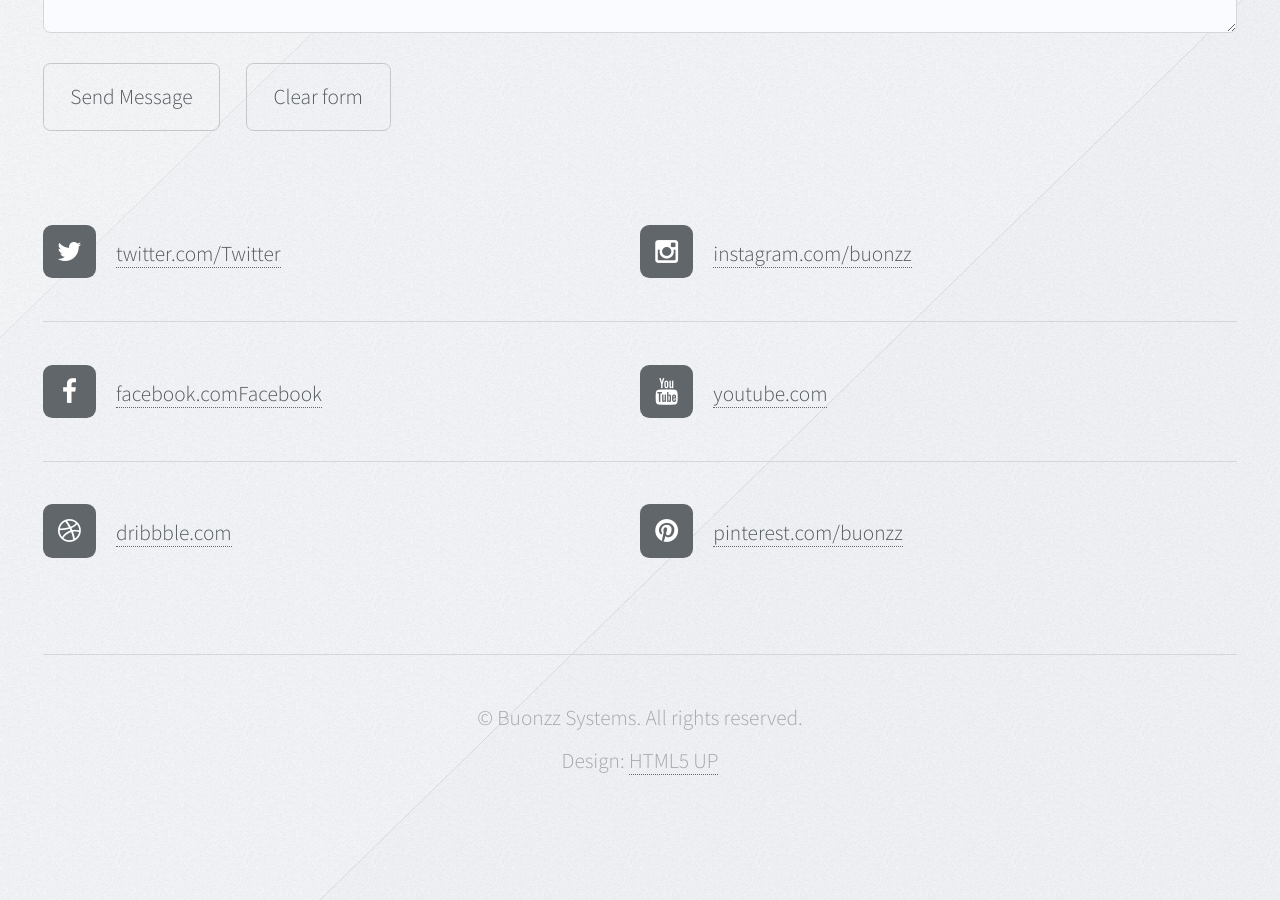
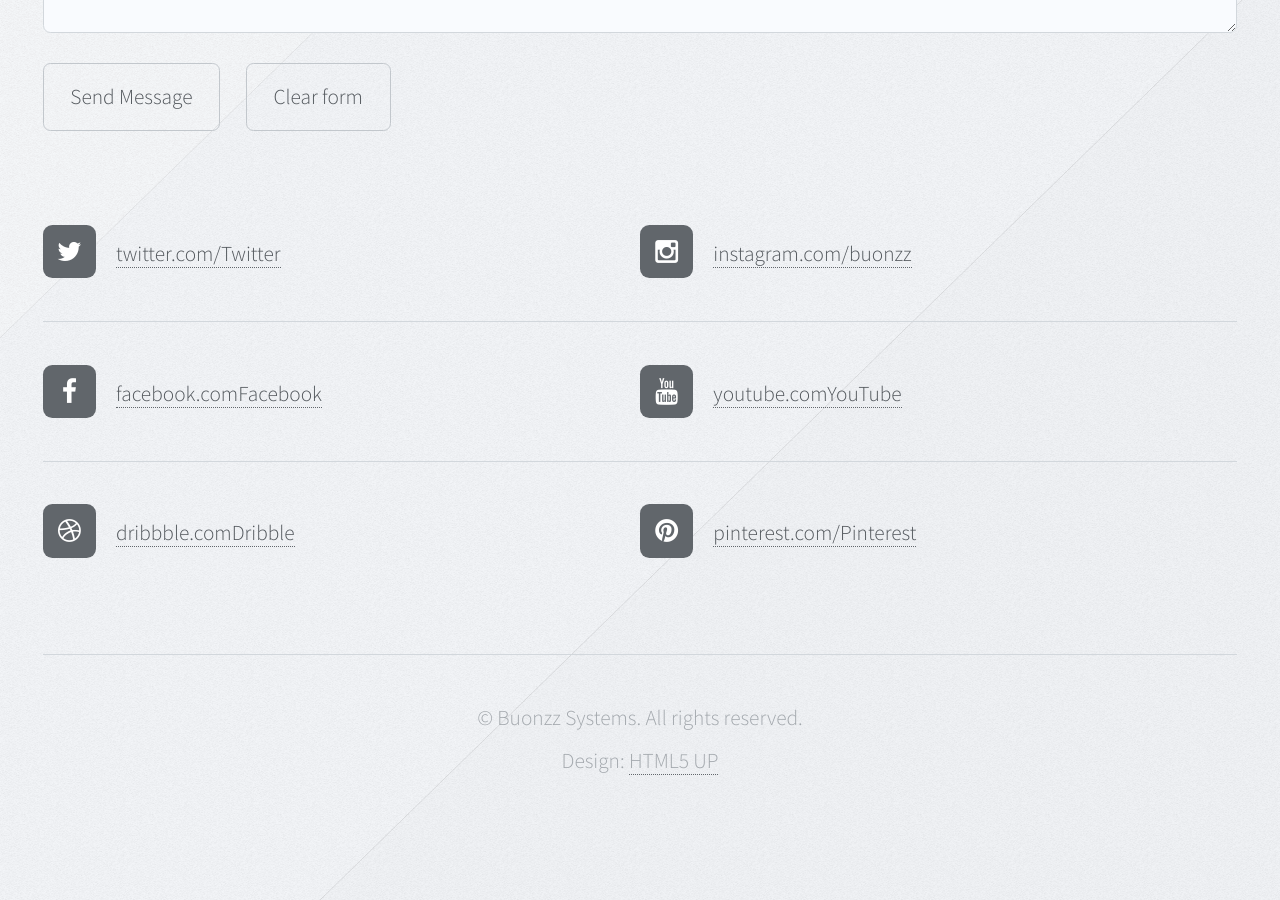
Before and after one commit to buonzz-systems/buonzz-systems.github.io, a Jekyll site: the page built from index.html, in a window 1280 px wide and 900 px high, scrolled down 7331 px. Built offline with Jekyll 4.4.1, drawn with Linux system fonts in a browser that asks for light colours; nearby versions of some CDN libraries.

Commit message:
caption in social links

```diff
--- a/_includes/social.html
+++ b/_includes/social.html
@@ -2,11 +2,11 @@
 	<ul class="divided icons 6u">
 		<li class="icon fa-twitter"><a href="https://twitter.com/buonzz"><span class="extra">twitter.com/</span>Twitter</a></li>
 		<li class="icon fa-facebook"><a href="https://www.facebook.com/pages/Buonzz-Systems/773475579332062"><span class="extra">facebook.com</span>Facebook</a></li>
-		<li class="icon fa-dribbble"><a href="#"><span class="extra">dribbble.com</span></a></li>
+		<li class="icon fa-dribbble"><a href="#"><span class="extra">dribbble.com</span>Dribble</a></li>
 	</ul>
 	<ul class="divided icons 6u">
 		<li class="icon fa-instagram"><a href="http://instagram.com/buonzz"><span class="extra">instagram.com/</span>buonzz</a></li>
-		<li class="icon fa-youtube"><a href="https://www.youtube.com/channel/UCea6F80DDu2dFRNJgcnwalQ"><span class="extra">youtube.com</span></a></li>
-		<li class="icon fa-pinterest"><a href="http://www.pinterest.com/buonzz/"><span class="extra">pinterest.com/</span>buonzz</a></li>
+		<li class="icon fa-youtube"><a href="https://www.youtube.com/channel/UCea6F80DDu2dFRNJgcnwalQ"><span class="extra">youtube.com</span>YouTube</a></li>
+		<li class="icon fa-pinterest"><a href="http://www.pinterest.com/buonzz/"><span class="extra">pinterest.com/</span>Pinterest</a></li>
 	</ul>
 </div>
```
